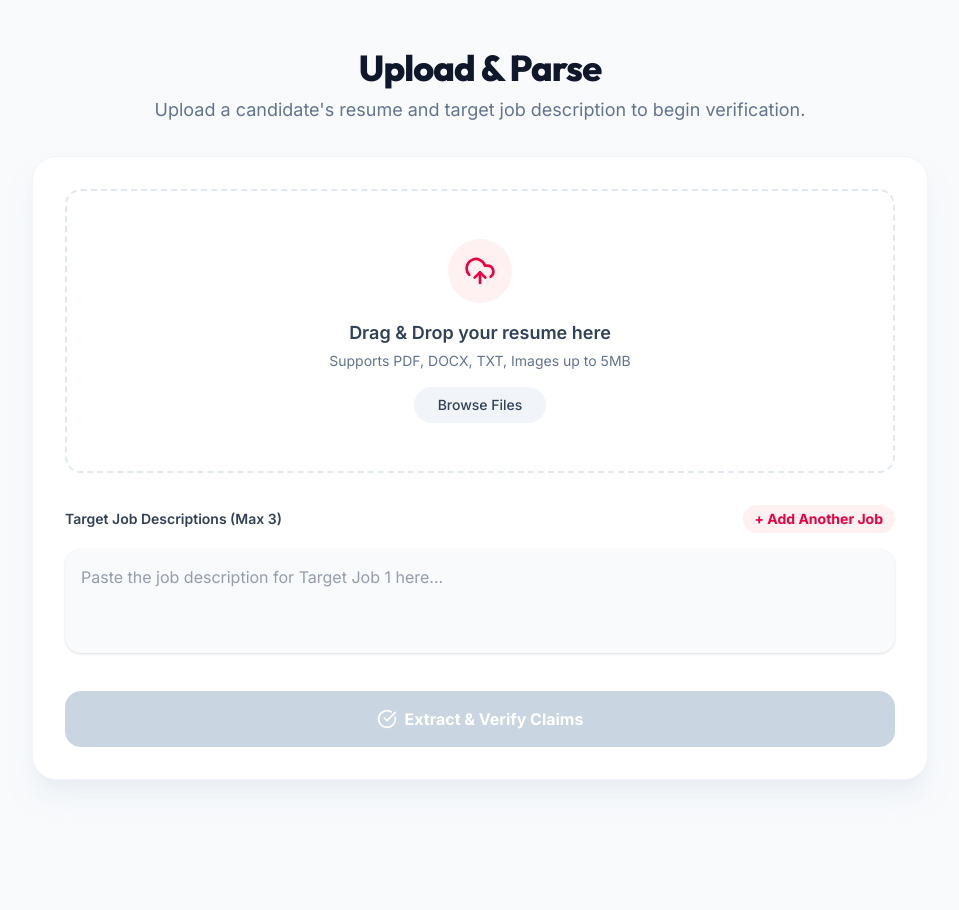
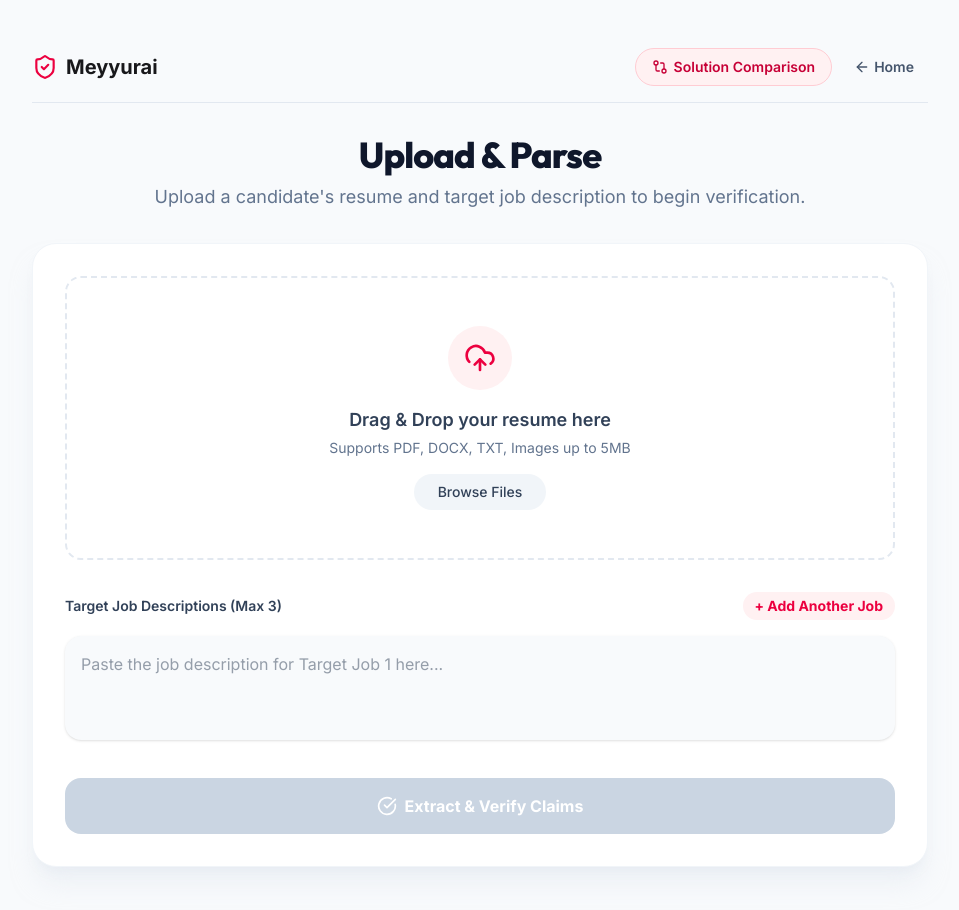
Before and after one commit to Divakar1607/Meyyurai, a React (Vite) app in the folder frontend/: page /upload in a window 1280 px wide. Shown: the top 910 px of the page, without its empty margins (160-1119 px from the left). Before the commit the page ends 828 px from the top, so only its background shows below. Built offline with nearby package versions, Linux system fonts and the light colour scheme.

Commit message:
feat(ui): add cross-page header navigation across UploadPage and EvidencePage

```diff
--- a/frontend/src/components/EvidencePage.jsx
+++ b/frontend/src/components/EvidencePage.jsx
@@ -1,5 +1,5 @@
 import React, { useState, useRef } from 'react';
-import { GitBranch, Image as ImageIcon, CheckCircle, Search, Loader2, AlertCircle, ArrowRight } from 'lucide-react';
+import { GitBranch, Image as ImageIcon, CheckCircle, Search, Loader2, AlertCircle, ArrowRight, ShieldCheck, GitCompare, ArrowLeft } from 'lucide-react';
 import { useNavigate, useLocation } from 'react-router-dom';
 import axios from 'axios';
 
@@ -67,6 +67,31 @@ export default function EvidencePage() {
   return (
     <div className="min-h-screen bg-slate-50 py-12 px-4 sm:px-6 lg:px-8 font-sans text-slate-900">
       <div className="max-w-4xl mx-auto space-y-12">
+
+        {/* Navigation Bar */}
+        <div className="flex items-center justify-between pb-4 border-b border-slate-200">
+          <div
+            onClick={() => navigate('/')}
+            className="flex items-center gap-2 cursor-pointer text-brand-dark font-extrabold text-xl"
+          >
+            <ShieldCheck size={26} className="text-rose-600" />
+            <span>Meyyurai</span>
+          </div>
+          <div className="flex items-center gap-2">
+            <button
+              onClick={() => navigate('/solution-comparison')}
+              className="px-4 py-2 text-xs sm:text-sm font-semibold text-rose-700 bg-rose-50 hover:bg-rose-100 border border-rose-200 rounded-full transition-colors flex items-center gap-1.5"
+            >
+              <GitCompare size={16} /> Solution Comparison
+            </button>
+            <button
+              onClick={() => navigate('/')}
+              className="px-3.5 py-2 text-xs sm:text-sm font-semibold text-slate-600 hover:text-slate-900 hover:bg-slate-100 rounded-full transition-colors flex items-center gap-1"
+            >
+              <ArrowLeft size={16} /> Home
+            </button>
+          </div>
+        </div>
 
         <div className="text-center space-y-2">
           <h1 className="text-4xl font-extrabold tracking-tight">Collect Evidence</h1>
--- a/frontend/src/components/UploadPage.jsx
+++ b/frontend/src/components/UploadPage.jsx
@@ -1,5 +1,5 @@
 import React, { useState, useRef } from 'react';
-import { UploadCloud, FileText, CheckCircle, AlertCircle, Loader2, ArrowRight } from 'lucide-react';
+import { UploadCloud, FileText, CheckCircle, AlertCircle, Loader2, ArrowRight, GitCompare, ArrowLeft, ShieldCheck } from 'lucide-react';
 import { useNavigate } from 'react-router-dom';
 import axios from 'axios';
 
@@ -77,6 +77,31 @@ export default function UploadPage() {
   return (
     <div className="min-h-screen bg-slate-50 py-12 px-4 sm:px-6 lg:px-8 font-sans text-slate-900">
       <div className="max-w-4xl mx-auto space-y-8">
+
+        {/* Navigation Bar */}
+        <div className="flex items-center justify-between pb-4 border-b border-slate-200">
+          <div
+            onClick={() => navigate('/')}
+            className="flex items-center gap-2 cursor-pointer text-brand-dark font-extrabold text-xl"
+          >
+            <ShieldCheck size={26} className="text-rose-600" />
+            <span>Meyyurai</span>
+          </div>
+          <div className="flex items-center gap-2">
+            <button
+              onClick={() => navigate('/solution-comparison')}
+              className="px-4 py-2 text-xs sm:text-sm font-semibold text-rose-700 bg-rose-50 hover:bg-rose-100 border border-rose-200 rounded-full transition-colors flex items-center gap-1.5"
+            >
+              <GitCompare size={16} /> Solution Comparison
+            </button>
+            <button
+              onClick={() => navigate('/')}
+              className="px-3.5 py-2 text-xs sm:text-sm font-semibold text-slate-600 hover:text-slate-900 hover:bg-slate-100 rounded-full transition-colors flex items-center gap-1"
+            >
+              <ArrowLeft size={16} /> Home
+            </button>
+          </div>
+        </div>
 
         <div className="text-center space-y-2">
           <h1 className="text-4xl font-extrabold tracking-tight">Upload & Parse</h1>
```
